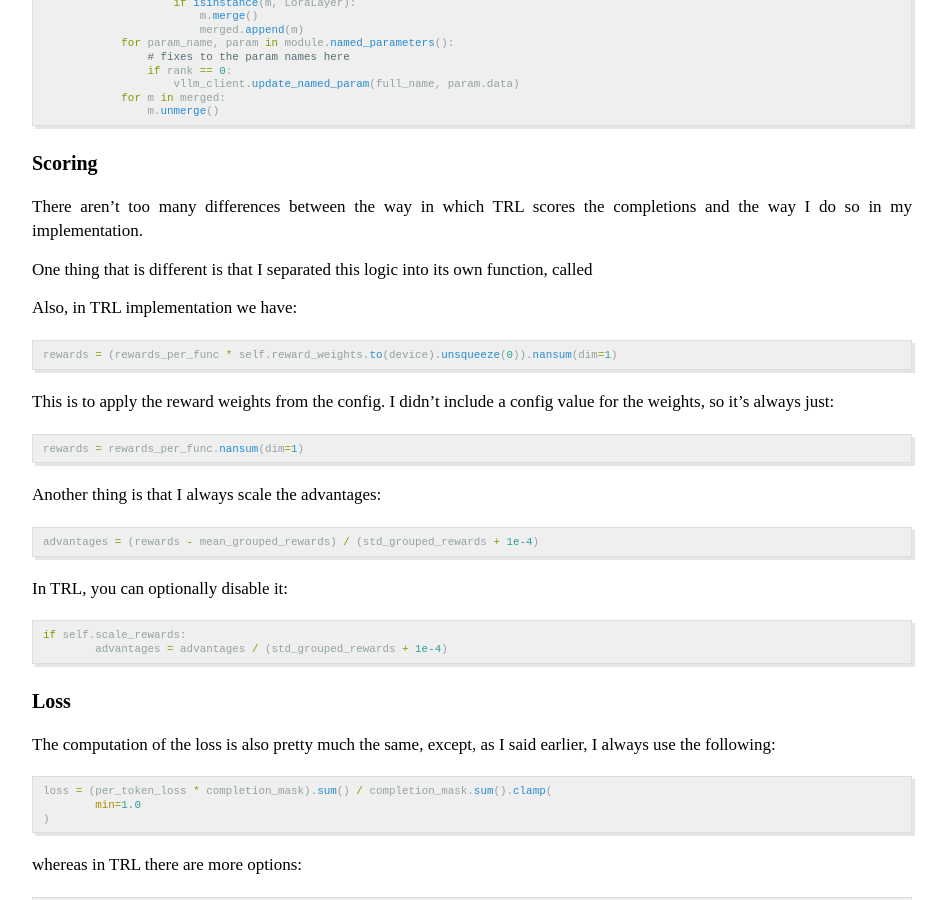
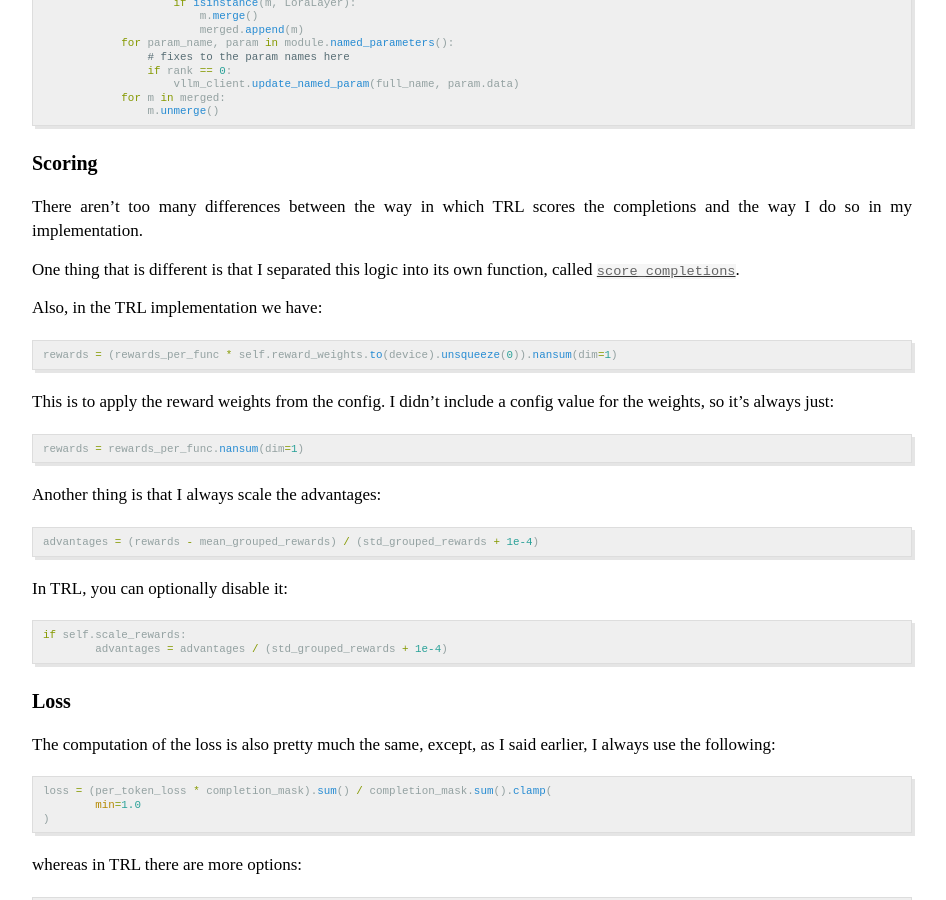
Before and after one commit to nph4rd/nph4rd.github.io, a Jekyll site: the page built from _posts/2025-05-27-grpo.md, in a window 1280 px wide and 900 px high, scrolled down 9324 px. Shown: the whole window, without its empty margins (168-1114 px from the left). Built offline with Jekyll 4.4.1, drawn with Linux system fonts in a browser that asks for light colours; some web fonts are replaced; formulas are drawn with MathJax 3; comment, search, counter and statistics services are not loaded.

Commit message:
fix grpo post

````diff
--- a/_posts/2025-05-27-grpo.md
+++ b/_posts/2025-05-27-grpo.md
@@ -412,9 +412,9 @@ def sync_fsdp_params_to_vllm(
 
 There aren't too many differences between the way in which TRL scores the completions and the way I do so in my implementation.
 
-One thing that is different is that I separated this logic into its own function, called
+One thing that is different is that I separated this logic into its own function, called [`score_completions`](https://github.com/nph4rd/grpo/blob/10549895f6529a23592038d246cdbf75b19af9b8/train.py#L41).
 
-Also, in TRL implementation we have:
+Also, in the TRL implementation we have:
 
 ```python
 rewards = (rewards_per_func * self.reward_weights.to(device).unsqueeze(0)).nansum(dim=1)
````
